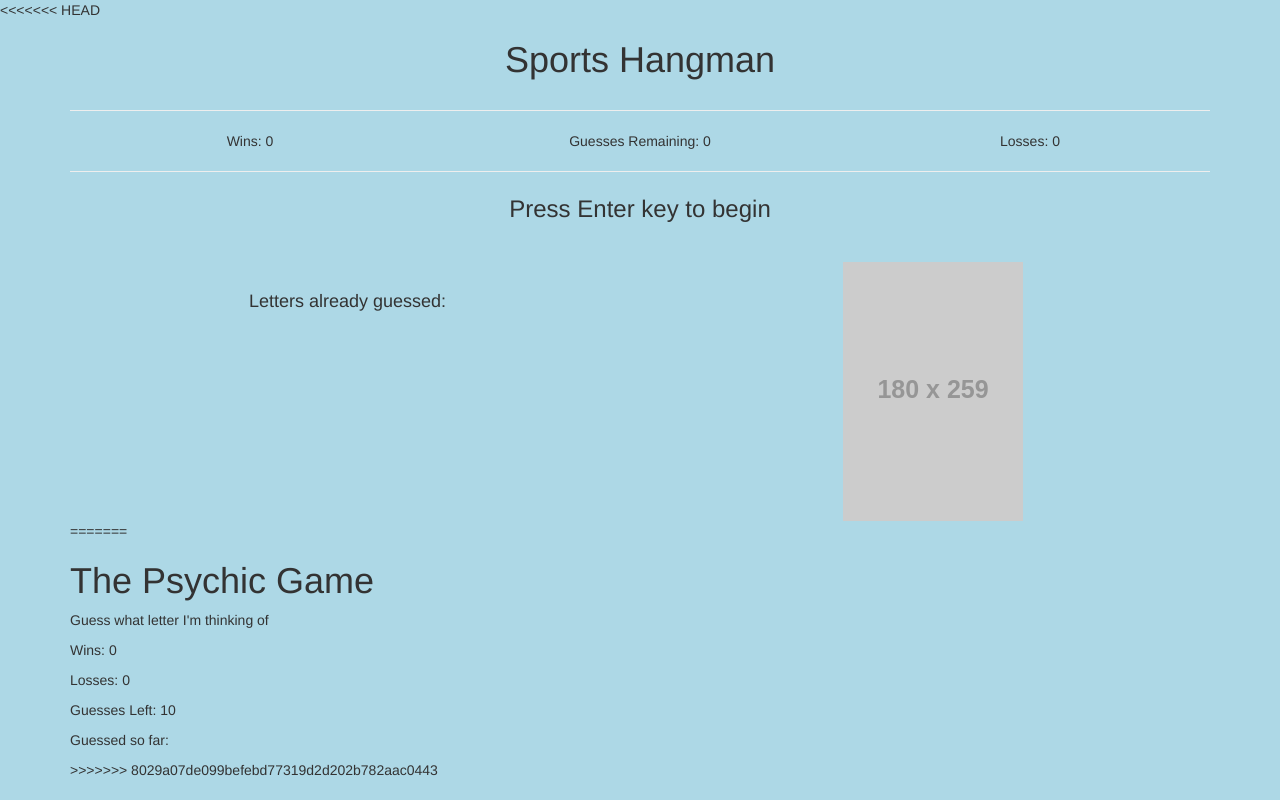
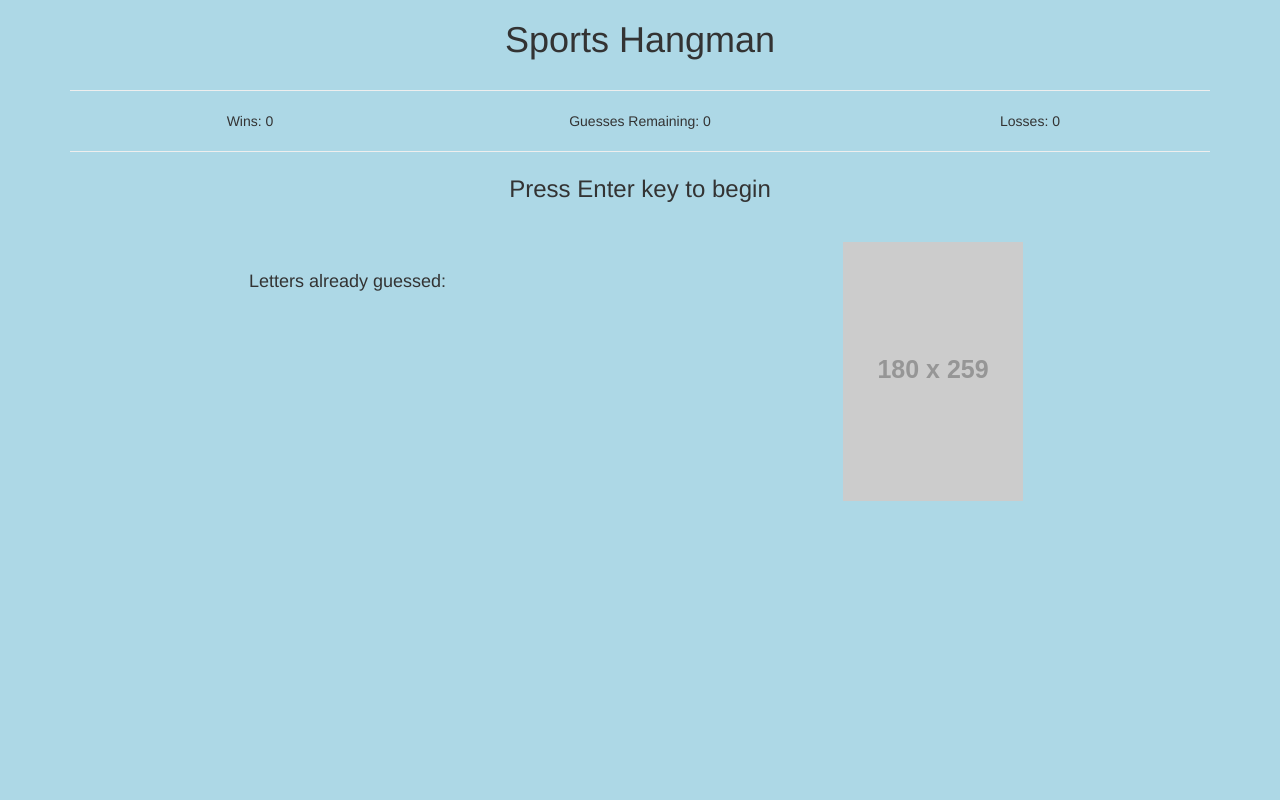
Before and after one commit to Somesing9/Hangman-Game, a plain HTML site: page index.html in a window 1280 px wide. Drawn offline with nearby package versions, Linux system fonts and the light colour scheme; placeholder pictures from the web are drawn by us.

Commit message:
Removed parts of index.html that were added from merge

```diff
--- a/index.html
+++ b/index.html
@@ -1,5 +1,4 @@
 <!DOCTYPE html>
-<<<<<<< HEAD
 <html lang="en">
 
 <head>
@@ -97,22 +96,4 @@
         <!-- Include all compiled plugins (below), or include individual files as needed -->
         <script src="assets/js/bootstrap.min.js"></script>
         <script src="assets/js/hangman.js"></script>
-=======
-<html>
-
-<head>
-    <title>Psychic Game</title>
-</head>
-
-<body>
-    <h1>The Psychic Game</h1>
-    <p>Guess what letter I'm thinking of</p>
-        <p>Wins: <span id="wins"></span></p>
-        <p>Losses: <span id="losses"></span></p>
-        <p>Guesses Left: <span id="lives"></span></p>
-        <p>Guessed so far:<span id="letters-guessed"></span></p>
-    <script type="text/javascript" src="assets/javascript/game.js"></script>
->>>>>>> 8029a07de099befebd77319d2d202b782aac0443
-</body>
-
 </html>
```
